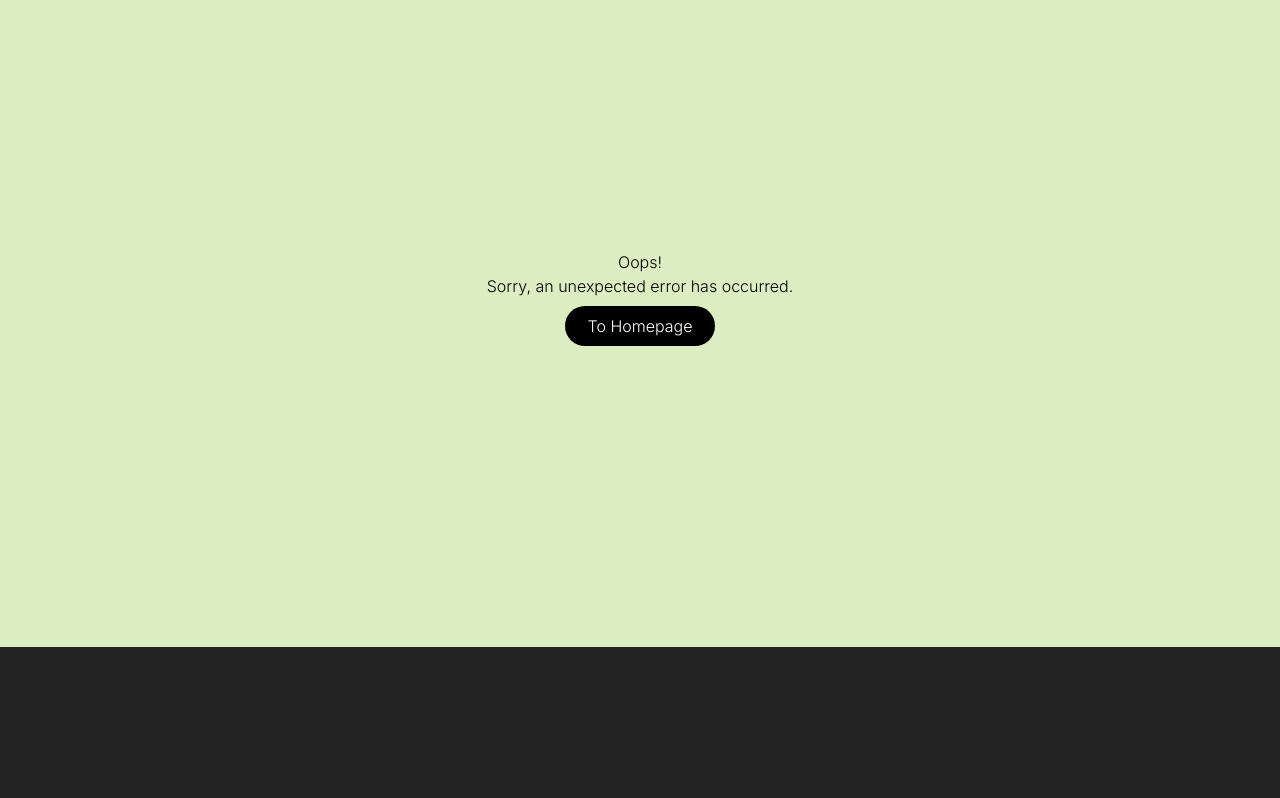
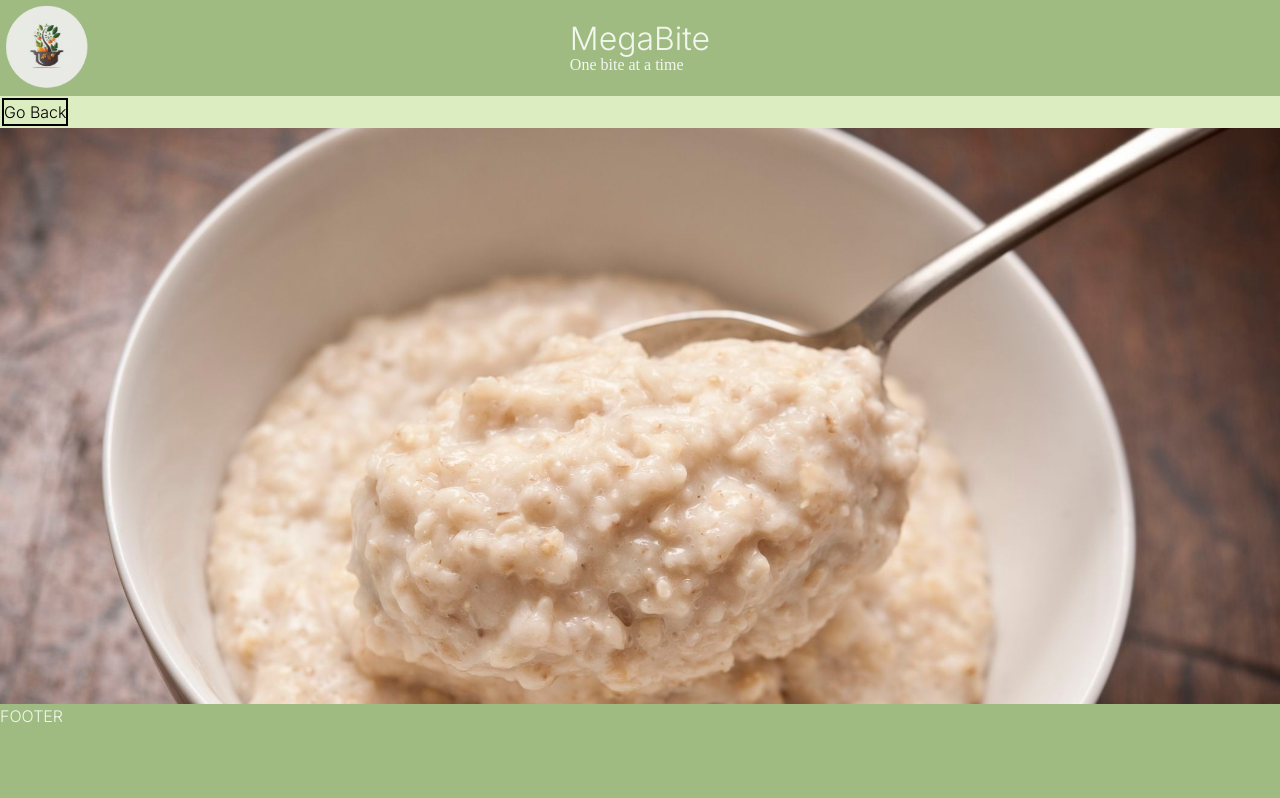
Before and after one commit to AdamGrubb/grupp10, a React (Vite) app in the folder MegaBite/: page /searchresults/recipepage in a window 1280 px wide. Shown: the top 798 px of the page. Built offline with nearby package versions, Linux system fonts and the light colour scheme; a web font is replaced by a local one.

Commit message:
Adams buggfix solved the problem

```diff
--- a/MegaBite/src/components/recipeCard/RecipeCard.jsx
+++ b/MegaBite/src/components/recipeCard/RecipeCard.jsx
@@ -1,16 +1,13 @@
 import "./recipeCard.css";
 import porridge from "../../assets/porridge.jpg";
-import { Link } from "react-router-dom";
 
 export default function RecipeCard() {
   return (
     <div className="recipeCard">
-      <Link to="/recipePage">
-        <img src={porridge} alt="recipe thumbnail" className="recipeThumb" />
-        <div className="recipe-overlay">
-          <div className="recipe-label">Recipe Name</div>
-        </div>
-      </Link>
+      <img src={porridge} alt="recipe thumbnail" className="recipeThumb" />
+      <div className="recipe-overlay">
+        <div className="recipe-label">Recipe Name</div>
+      </div>
     </div>
   );
 }
--- a/MegaBite/src/components/recipePage/RecipePage.css
+++ b/MegaBite/src/components/recipePage/RecipePage.css
@@ -1,4 +1,4 @@
-#btnGoBack {
+.btnGoBack {
   color: black;
   border-width: 2px;
   margin: 2px;
--- a/MegaBite/src/components/recipePage/RecipePage.jsx
+++ b/MegaBite/src/components/recipePage/RecipePage.jsx
@@ -1,8 +1,9 @@
 import porridge from "../../assets/porridge.jpg";
 import RecipeSuggestions from "../recipeSuggestions/RecipeSuggestion";
-import { Link } from "react-router-dom";
+import { useNavigate } from "react-router-dom";
 import "./RecipePage.css";
 export default function RecipePage() {
+  const navigate = useNavigate();
   return (
     // Denna renderas mellan header & footer på huvusidan. Article kommer vara diven som skyfflar om sectionerna beroende på storlek på skärmen så de hamnar rätt.
     // Förslagsvis skulle denna kunna ta emot ett recept med all info som prop och sen fördela ut informationen på sektionerna.
@@ -10,9 +11,9 @@ export default function RecipePage() {
     //
     <>
       <article>
-        <Link id="btnGoBack" to="/">
-          Go back
-        </Link>
+        <button className="btnGoBack" onClick={() => navigate(-1)}>
+          Go Back
+        </button>
         <img id="pictureOfDish" src={porridge} alt="Picture of dish" />
 
         <h2 id="dishName">Name of the dish</h2>
--- a/MegaBite/src/components/recipeSuggestions/RecipeSuggestion.jsx
+++ b/MegaBite/src/components/recipeSuggestions/RecipeSuggestion.jsx
@@ -1,5 +1,6 @@
 import RecipeCard from "../recipeCard/RecipeCard";
 import "./RecipeSuggestion.css";
+import { Link } from "react-router-dom";
 
 export default function RecipeSuggestions() {
   const mockData = [<RecipeCard />, <RecipeCard />, <RecipeCard />];
@@ -9,7 +10,9 @@ export default function RecipeSuggestions() {
       <div className="flex justify-center suggestionWrapper">
         <ul className="flex justify-between suggUL">
           {mockData.map((card) => (
-            <li>{card}</li>
+            <li>
+              <Link to="/recipepage">{card}</Link>
+            </li>
           ))}
         </ul>
       </div>
--- a/MegaBite/src/components/searchResults/searchResults.jsx
+++ b/MegaBite/src/components/searchResults/searchResults.jsx
@@ -1,29 +1,48 @@
 import RecipeCard from "../recipeCard/RecipeCard";
 import arrow from "../../assets/arrow.png";
 import "./searchResults.css";
+import { Link } from "react-router-dom";
 
 export default function SearchResults() {
   return (
     <section className="">
       <nav className="search-results">
         <img className="arrow-img" src={arrow} alt="Previous" />
+        <Link to="/searchresults/recipepage">
           <RecipeCard />
+        </Link>
+        <Link to="/searchresults/recipepage">
           <RecipeCard />
+        </Link>
+        <Link to="/searchresults/recipepage">
           <RecipeCard />
+        </Link>
         <img className="arrow-img" src={arrow} alt="Next" />
       </nav>
       <nav className="search-results">
         <img className="arrow-img" src={arrow} alt="Previous" />
+        <Link to="/searchresults/recipepage">
           <RecipeCard />
+        </Link>
+        <Link to="/searchresults/recipepage">
           <RecipeCard />
+        </Link>
+        <Link to="/searchresults/recipepage">
           <RecipeCard />
+        </Link>
         <img className="arrow-img" src={arrow} alt="Next" />
       </nav>
       <nav className="search-results">
         <img className="arrow-img" src={arrow} alt="Previous" />
+        <Link to="/searchresults/recipepage">
           <RecipeCard />
+        </Link>
+        <Link to="/searchresults/recipepage">
           <RecipeCard />
+        </Link>
+        <Link to="/searchresults/recipepage">
           <RecipeCard />
+        </Link>
         <img className="arrow-img" src={arrow} alt="Next" />
       </nav>
     </section>
```
Also changed, not shown: MegaBite/src/main.jsx (+5 -7 lines). Lines whose indentation alone changed are shown as unchanged.
